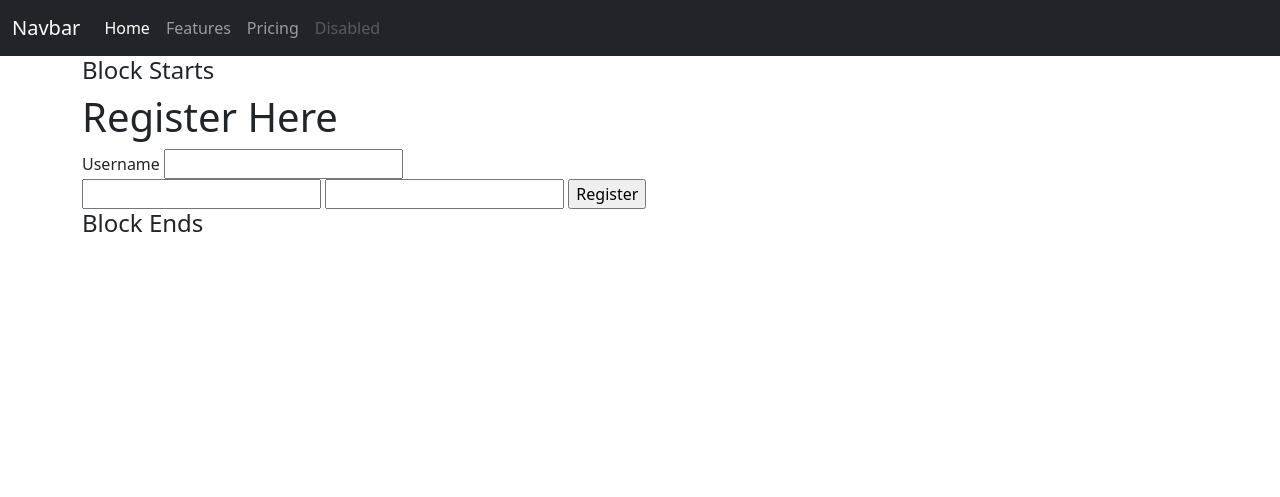
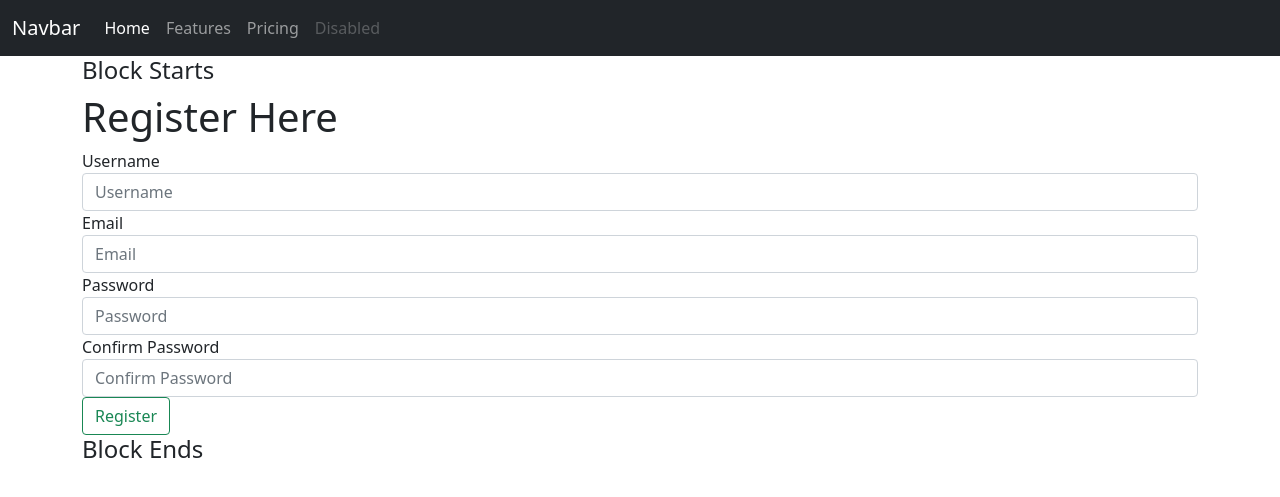
Before and after one commit to patrick12james/Weather_mood_music, a Flask app: page /register in a window 1280 px wide. Shown: the top 497 px of the page. Run offline with Flask 2, Linux system fonts and the light colour scheme; some libraries are stand-ins or nearby versions.

Commit message:
edits to register form

```diff
--- a/app/templates/register.html
+++ b/app/templates/register.html
@@ -11,12 +11,21 @@
         <div class="form-group">
             <fieldset>
             {{ form.username.label }}
-            {{ form.username }}
-
+            {{ form.username(class='form-control', placeholder='Username') }}
+            </fieldset>
+            <fieldset>
+            {{ form.email.label }}
+            {{ form.email(class='form-control', placeholder='Email') }}
+            </fieldset>
+            <fieldset>
+            {{ form.password.label }}
+            {{ form.password(class='form-control', placeholder='Password') }}
+            </fieldset>
+             <fieldset>
+            {{ form.confirm_pass.label }}
+            {{ form.confirm_pass(class='form-control', placeholder='Confirm Password') }}
             </fieldset>
         </div>
-        {{ form.email }}
-        {{ form.password }}
-        {{ form.submit }}
+        {{ form.submit(class='btn btn-outline-success') }}
     </form>
 {% endblock %}
```
